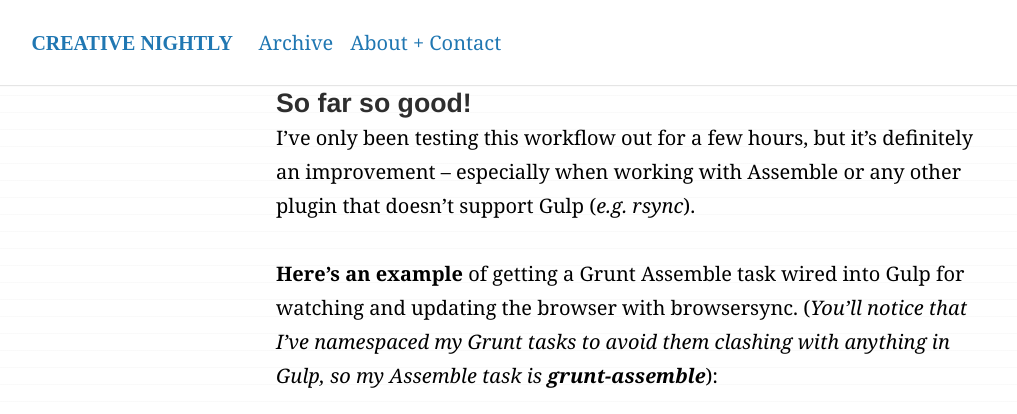
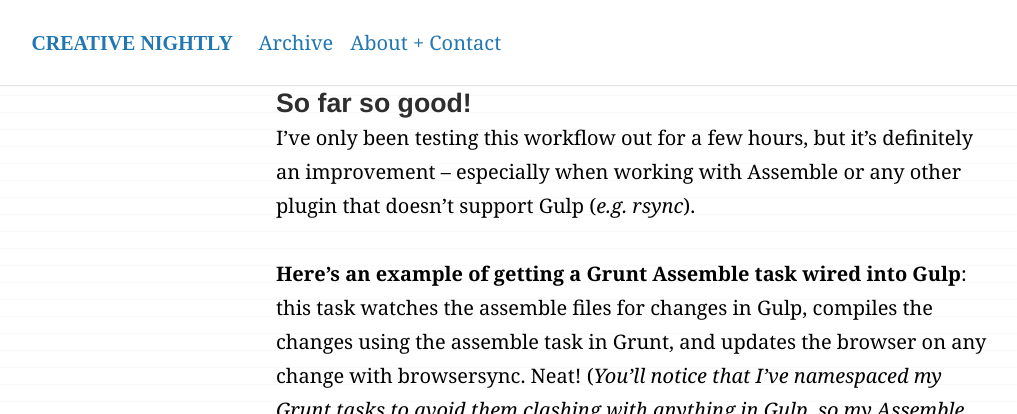
Before and after one commit to KingScooty/creativenightly.com, a Jekyll site: the page built from _posts/2015-02-01-Using-Grunt-and-Gulp-side-by-side.md, in a window 1280 px wide and 900 px high, scrolled down 1690 px, cut to the strip 0-414 px from the top of the window. Shown: the whole strip, without its empty margins (7-1024 px from the left). Built offline with Jekyll 4.4.1, drawn with Linux system fonts in a browser that asks for light colours; comment, search, counter and statistics services are not loaded.

Commit message:
Improved context.

```diff
--- a/_posts/2015-02-01-Using-Grunt-and-Gulp-side-by-side.md
+++ b/_posts/2015-02-01-Using-Grunt-and-Gulp-side-by-side.md
@@ -40,7 +40,7 @@
 
 I've only been testing this workflow out for a few hours, but it's definitely an improvement &ndash; especially when working with Assemble or any other plugin that doesn't support Gulp (*e.g. rsync*).
 
-**Here's an example** of getting a Grunt Assemble task wired into Gulp for watching and updating the browser with browsersync.
+**Here's an example of getting a Grunt Assemble task wired into Gulp**: this task watches the assemble files for changes in Gulp, compiles the changes using the assemble task in Grunt, and updates the browser on any change with browsersync. Neat!
 (*You'll notice that I've namespaced my Grunt tasks to avoid them clashing with anything in Gulp, so my Assemble task is **grunt-assemble***):
 
 
```
